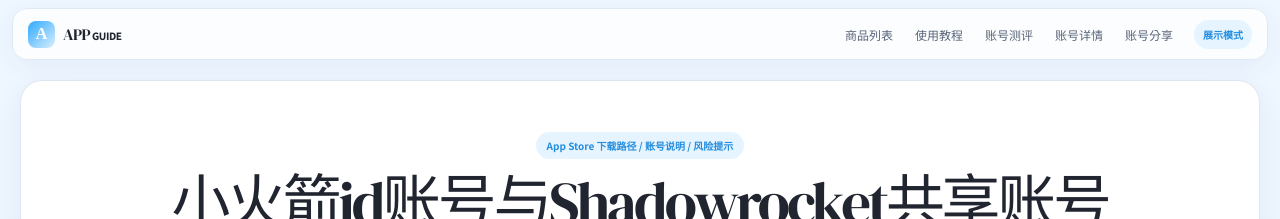
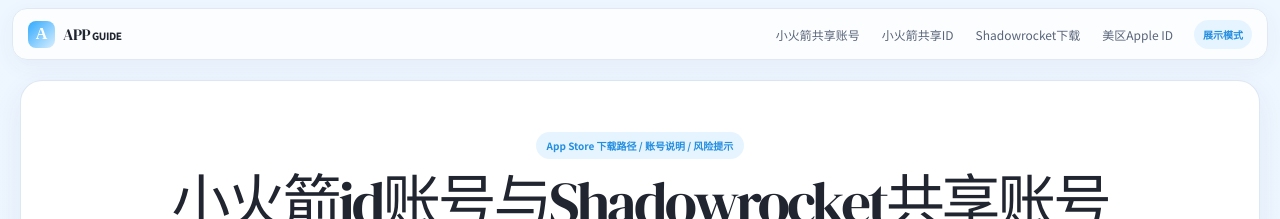
Before and after one commit to applezhanghao/applezhanghao.github.io, a Jekyll site: the page built from index.html, in a window 1280 px wide. Shown: the top 219 px of the page. Built offline with Jekyll 4.4.1, drawn with Linux system fonts in a browser that asks for light colours.

Commit message:
nav: keyword anchors, drop unrelated links

```diff
--- a/_includes/header.html
+++ b/_includes/header.html
@@ -1 +1 @@
-<header class="site-header"><div class="site-nav"><a class="brand" href="{{ '/' | relative_url }}" aria-label="AppDownload Guide 首页"><span class="brand-mark">A</span><span><em>APP</em> GUIDE</span></a><nav aria-label="主导航"><a href="{{ '/' | relative_url }}">商品列表</a><a href="{{ '/download-shadowrocket/' | relative_url }}">使用教程</a><a href="{{ '/shared-account-review/' | relative_url }}">账号测评</a><a href="{{ '/shadowrocket-account-detail/' | relative_url }}">账号详情</a><a href="{{ '/share-guide/' | relative_url }}">账号分享</a></nav><span class="mode-pill">展示模式</span></div></header>
+<header class="site-header"><div class="site-nav"><a class="brand" href="{{ '/' | relative_url }}" aria-label="AppDownload Guide 首页"><span class="brand-mark">A</span><span><em>APP</em> GUIDE</span></a><nav aria-label="主导航"><a href="{{ '/shared-account-review/' | relative_url }}">小火箭共享账号</a><a href="{{ '/shadowrocket-account-detail/' | relative_url }}">小火箭共享ID</a><a href="{{ '/download-shadowrocket/' | relative_url }}">Shadowrocket下载</a><a href="{{ '/shadowrocket-us-account/' | relative_url }}">美区Apple ID</a></nav><span class="mode-pill">展示模式</span></div></header>
```
